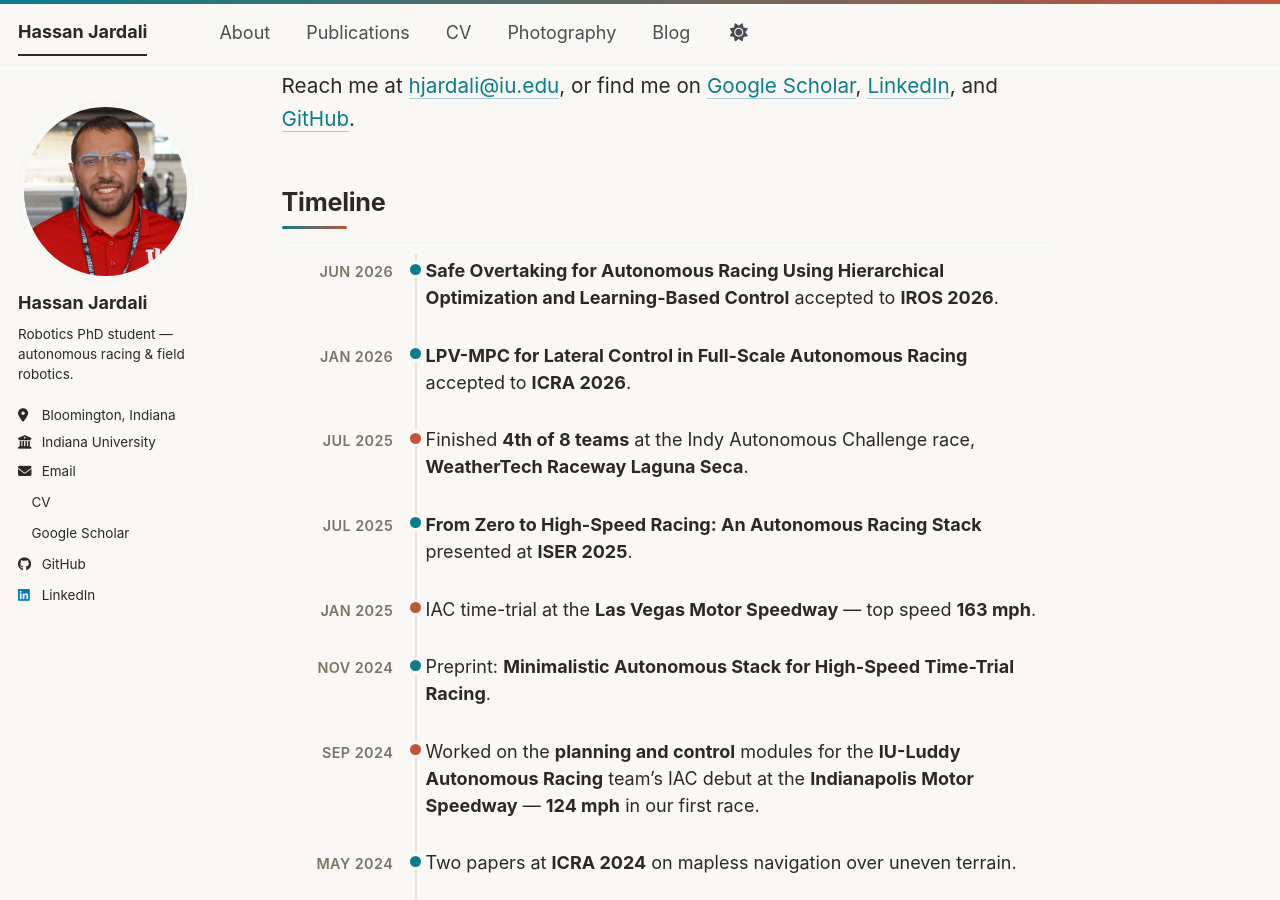
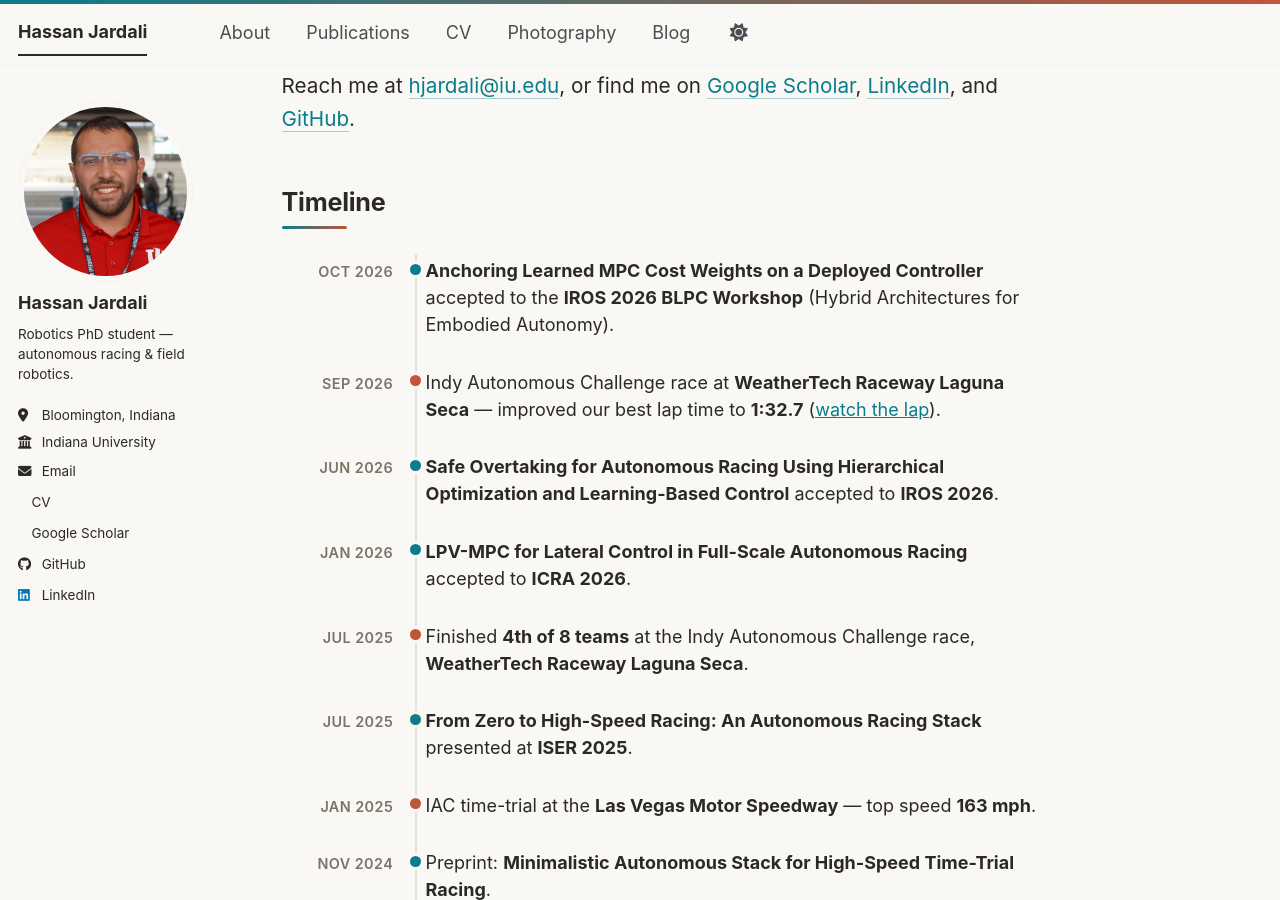
Before and after one commit to hassanjardali/hjardali.github.io, a Jekyll site: the page built from _pages/about.md, in a window 1280 px wide and 900 px high, scrolled down 359 px. Built offline with Jekyll 4.4.1, drawn with Linux system fonts in a browser that asks for light colours; a style sheet for code colours, icons or effects is not loaded; some of the changed text lies outside the part shown.

Commit message:
Add IROS 2026 BLPC workshop paper and Laguna Seca 2026 lap-time news
Co-Authored-By: Claude Opus 5.5 <noreply@anthropic.com>

```diff
--- a/_config.yml
+++ b/_config.yml
@@ -87,6 +87,8 @@ author:
 publication_category:
   conferences:
     title: 'Conference Papers'
+  workshops:
+    title: 'Workshop Papers'
   preprints:
     title: 'Preprints &amp; Working Papers'
 
--- a/_data/news.yml
+++ b/_data/news.yml
@@ -1,5 +1,13 @@
 # Timeline shown on the home page. Sorted by `date` automatically (newest first).
 # type controls the dot colour: paper | racing | milestone
+- date: 2026-10-02
+  label: "Oct 2026"
+  type: paper
+  text: "**Anchoring Learned MPC Cost Weights on a Deployed Controller** accepted to the **IROS 2026 BLPC Workshop** (Hybrid Architectures for Embodied Autonomy)."
+- date: 2026-09-03
+  label: "Sep 2026"
+  type: racing
+  text: "Indy Autonomous Challenge race at **WeatherTech Raceway Laguna Seca** — improved our best lap time to **1:32.7** ([watch the lap](https://youtu.be/L_HBfhxSUIo?t=1624))."
 - date: 2026-06-15
   label: "Jun 2026"
   type: paper
```
Also changed, not shown: _publications/2026-10-02-anchored-mpc-weights-blpc.md (added, +14 -0 lines), images/pubs/anchored-mpc.jpg (added).
